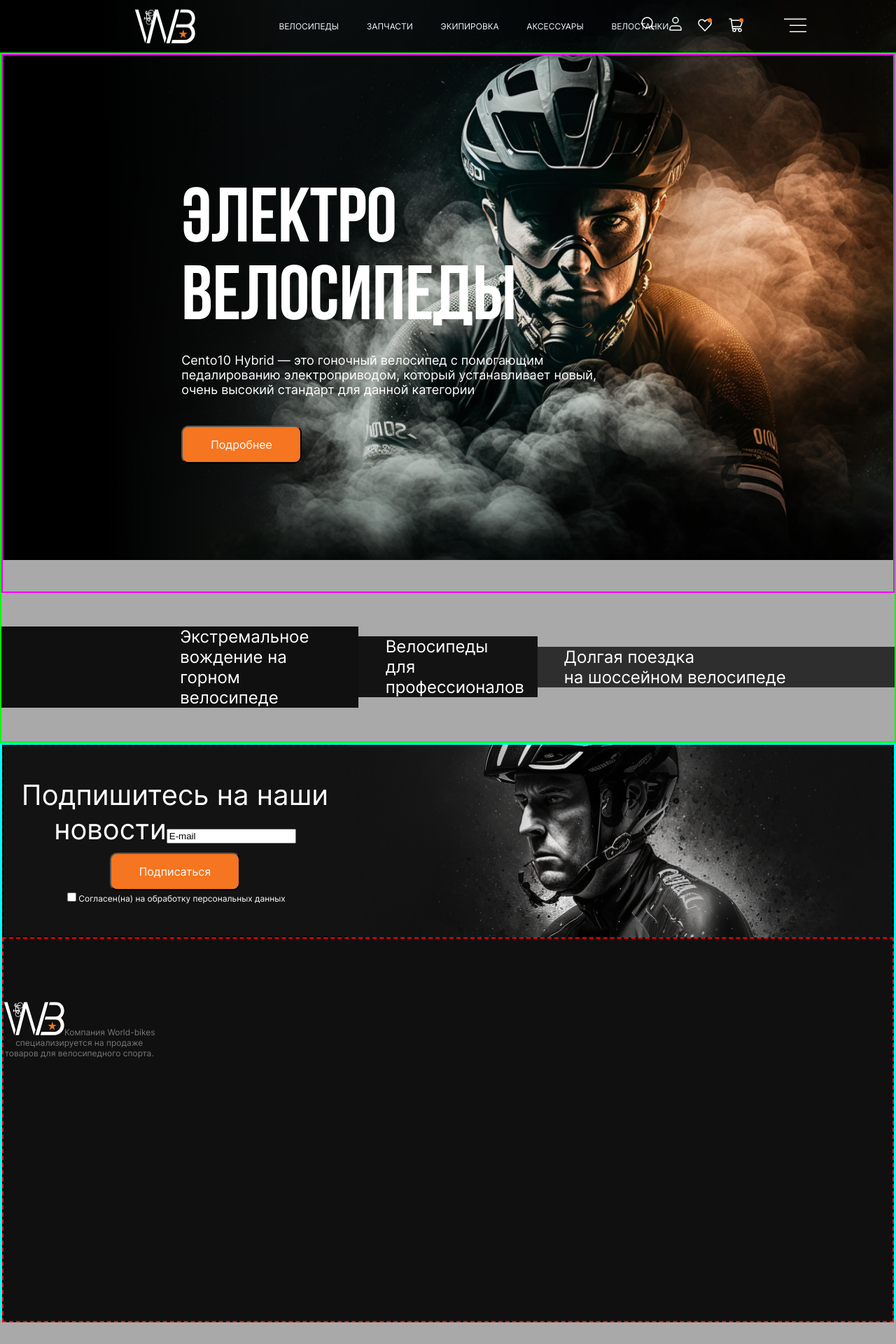
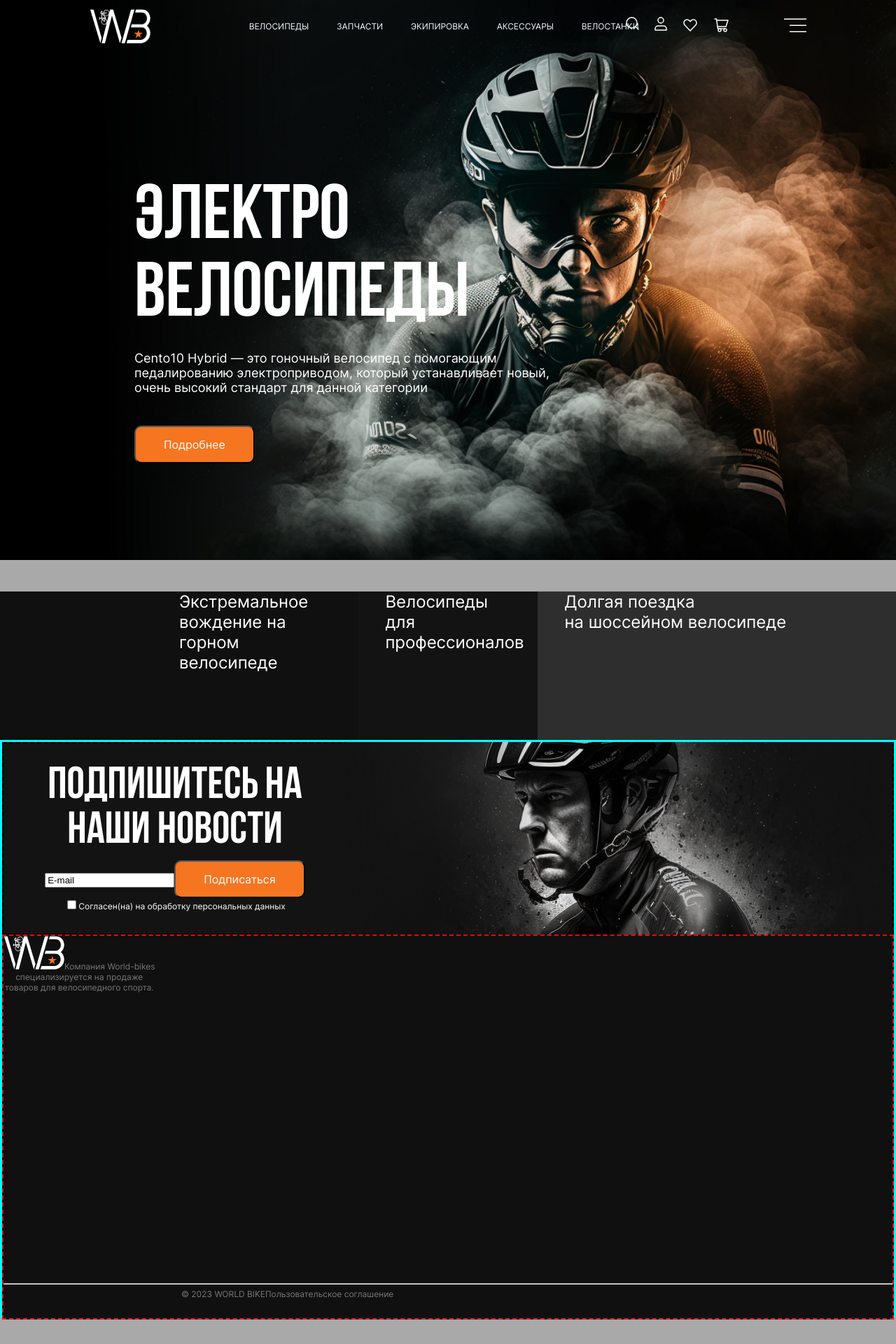
Before and after one commit to Cycle-Temka/Cycle-Frontend, a React (Create React App) app in the folder app/: page / in a window 1280 px wide. Shown: the top 1920 px of the page at 70% size. After the commit the page ends 1885 px from the top, so only its background shows below. Built offline with nearby package versions, Linux system fonts and the light colour scheme.

Commit message:
Update: /styles

```diff
--- a/app/public/index.html
+++ b/app/public/index.html
@@ -9,11 +9,11 @@
       name="description"
       content="Web site created using create-react-app"
     /> -->
-    <title>Bikes</title>
+    <title>World Bike</title>
   </head>
 
   <body>
     <noscript>You need to enable JavaScript to run this app.</noscript>
-    <div id="root">    <!-- This HTML file is a template.-->  </div>
+    <div id="root"><!-- This HTML file is a template.--></div>
   </body>
 </html>
--- a/app/src/styles/App.css
+++ b/app/src/styles/App.css
@@ -1,6 +1,7 @@
 .App {
   /* height: 100vh; */
   text-align: center;
+  color: white;
 }
 
 a {
--- a/app/src/styles/Footer.css
+++ b/app/src/styles/Footer.css
@@ -6,13 +6,11 @@ footer {
 
   border: 3px solid aqua;
   font-size: 40px;
-  color: rgb(255, 255, 255);
 }
 
 .newsletter {
   display: flex;
   background-color: #131313;
-  max-height: 875px;
   height: 275px;
   border: 2px dashed black;
   align-items: center;
@@ -22,12 +20,12 @@ footer {
 .newsletter_form {
 }
 
-.checkbox_form {
-  font-size: 12px;
+.footer_biker_img {
+  position: relative;
 }
 
-.footer_biker_img {
-  position: relative;
+.checkbox {
+  font-size: 12px;
 }
 
 .footer_about {
@@ -37,7 +35,6 @@ footer {
   border: 2px dashed red;
   font-size: 12px;
   color: #777777;
-  padding-top: 90px;
 }
 
 .links {
@@ -46,7 +43,7 @@ footer {
 }
 
 .terms_of_use {
-  margin-left: 15%;
+  margin-left: 20%;
   display: flex;
   color: #777777;
   font-size: 12px;
--- a/app/src/styles/Header.css
+++ b/app/src/styles/Header.css
@@ -1,7 +1,7 @@
 .Header {
   max-height: 105px;
   padding: 1%;
-  padding-left: 15%;
+  padding-left: 10%;
   padding-right: 10%;
   align-items: center;
   justify-content: space-between;
--- a/app/src/styles/HomePage.css
+++ b/app/src/styles/HomePage.css
@@ -1,18 +1,12 @@
 .HomePage {
-  border: 2px solid rgb(0, 255, 0);
-
-  color: white;
   text-align: center;
   align-items: center;
   height: 90%;
-  /* max-height: 770px; */
 }
 
 .hp_offer {
-  border: 2px solid rgb(255, 0, 255);
   min-height: 770px;
-
-  padding-left: 20%;
+  padding-left: 15%;
   height: 90%;
   display: flex;
   flex-direction: column;
@@ -35,33 +29,10 @@
   margin-bottom: 2%;
 }
 
-.more_details_btn {
-  margin-top: 2%;
-
-  font-family: inter;
-  padding: 15px 40px;
-  border-radius: 10px;
-  background: #f57520;
-  font-size: 16px;
-  color: #ffffff;
-}
-
-.more_details_btn:hover {
-  background: #f57520c4;
-  color: #ffffffc4;
-}
-
-.more_details_btn:focus {
-  outline: none;
-}
-
 .hp_bottom {
   height: 212px;
+  font-size: 24px;
   display: flex;
-  flex-direction: row;
-  justify-content: space-around;
-  align-items: center;
-  font-size: 24px;
 }
 
 #hp_bottom_item_1 {
--- a/app/src/widgets/Footer.tsx
+++ b/app/src/widgets/Footer.tsx
@@ -10,11 +10,13 @@ function Footer() {
     <footer>
       <div className="newsletter">
         <div className="newsletter_form">
-          <span>Подпишитесь на наши новости</span>
+          <span style={{ "font-family": "bebas", "font-size": 64 }}>
+            Подпишитесь на наши новости
+          </span>
           <MyInput value="E-mail" />
           <MyButton>Подписаться</MyButton>
           <br />
-          <div className="checkbox_form">
+          <div className="checkbox">
             <MyInput type="checkbox" />
             <span>Согласен(на) на обработку персональных данных</span>
           </div>
```
Also changed, not shown: app/src/assets/svg/cart.svg, app/src/assets/svg/favourites.svg.
